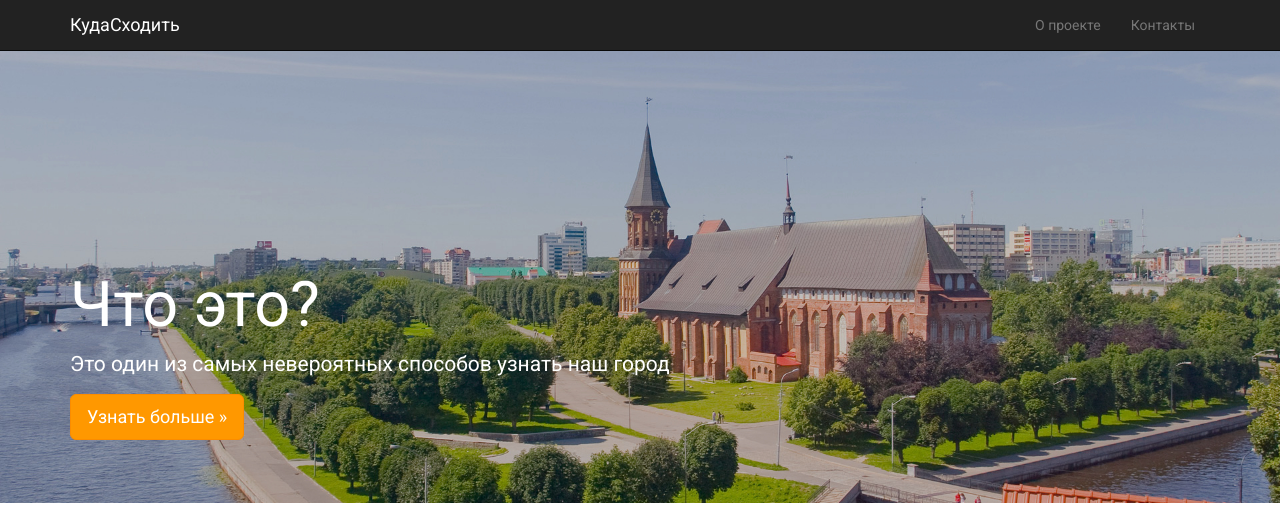
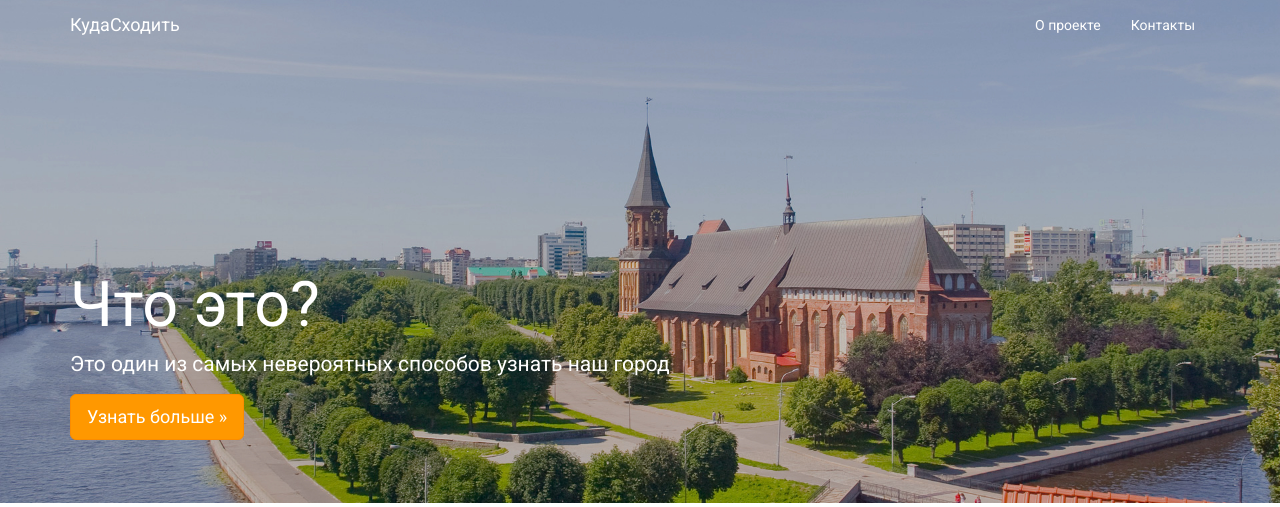
Before and after one commit to NikAntonov/WhereToGoWeb, a PHP site: page / in a window 1280 px wide. Shown: the top 507 px of the page. Run offline with PHP 8.4, Linux system fonts and the light colour scheme; some libraries are stand-ins or nearby versions.

Commit message:
Some re-styling of the main landing page

```diff
--- a/collaboration.html
+++ b/collaboration.html
@@ -26,7 +26,7 @@
 
 <body>
 
-<div class="navbar navbar-inverse navbar-fixed-top" role="navigation">
+<div class="navbar navbar-inverse navbar-fixed-top" id="custom-nav" role="navigation">
     <div class="container">
         <div class="navbar-header">
             <button type="button" class="navbar-toggle collapsed" data-toggle="collapse" data-target=".navbar-collapse">
@@ -68,6 +68,7 @@
         </div>
 
     </div>
+</div>
 <!-- Bootstrap core JavaScript
 ================================================== -->
 <!-- Placed at the end of the document so the pages load faster -->
--- a/css/media.css
+++ b/css/media.css
@@ -31,3 +31,12 @@
     }
 
 }
+
+@media screen and (max-width: 767px){
+    #wrapwrap {
+        padding-top: 50px;
+    }
+    .navbar-fixed-top {
+        z-index: 999;
+    }
+}
--- a/css/styles.css
+++ b/css/styles.css
@@ -87,7 +87,7 @@ input,textarea.input-connectform {
   border-radius: 8px;
   height: 50px;
   width: 100%;
-  border: 3px solid #ff9800;
+  border: 3px none #ff9800;
   padding: 10px;
 }
 
@@ -117,6 +117,67 @@ input, textarea {
   src: url(../fonts/Reef.otf) format("opentype");
 }
 
-h1.jumbotron {
-  font-family: 'Reef', "Open Sans", ;
+#custom-nav {
+  color: #ffffff;
+  background-color: rgba(0,0,0,0);
+  border: 0;
+  box-shadow: none;
+  z-index: 999;
+  -webkit-font-smoothing: antialiased;
+  -moz-osx-font-smoothing: grayscale;
+  -webkit-transition: background .5s ease-in-out, opacity .5s ease;
+  -moz-transition: background .5s ease-in-out, opacity .5s ease;
+  transition: background .5s ease-in-out, opacity .5s ease;
 }
+
+li#custom-nav {
+  color: #ffffff!important;
+}
+
+#custom-nav.container {
+  padding-top: 25px;
+  padding-bottom: 25px;
+  -webkit-transition: padding-top .5s ease, padding-bottom .5s ease;
+  -moz-transition: padding-top .5s ease, padding-bottom .5s ease;
+  transition: padding-top .5s ease, padding-top .5s ease, padding-bottom .5s ease;
+}
+
+#custom-nav.affix {
+  top: 0;
+  min-width: 100%;
+  background-color: #333333;
+  opacity: 1;
+
+  -webkit-transition: background .5s ease-in-out, opacity .5s ease;
+  -moz-transition: background .5s ease-in-out, opacity .5s ease;
+  transition: background .5s ease-in-out, opacity .5s ease;
+}
+
+#custom-nav .dropdown-menu {
+  border-radius: 0;
+  border: none;
+  border-top: 5px solid transparent;
+  background-color: #333333;
+  opacity: 0.8;
+  color: #ffffff;
+  -webkit-box-shadow: none;
+  box-shadow: none;
+  padding-top: 0;
+}
+
+.navbar-toggle {
+  border: none;
+  background-color: transparent;
+}
+
+.navbar-collapse {
+  border: none;
+}
+
+.collapse {
+  background-color: transparent;
+}
+
+.navbar-inverse .navbar-nav>li>a {
+  color: white;
+}
--- a/index.html
+++ b/index.html
@@ -22,11 +22,26 @@
     <script src="https://oss.maxcdn.com/html5shiv/3.7.2/html5shiv.min.js"></script>
     <script src="https://oss.maxcdn.com/respond/1.4.2/respond.min.js"></script>
     <![endif]-->
+
+    <script src="https://ajax.googleapis.com/ajax/libs/jquery/1.11.1/jquery.min.js"></script>
+    <script src="js/bootstrap.min.js"></script>
+
+    <script>
+        $(window).scroll(function() {
+            if ($(".navbar").offset().top > 200) {
+                $('#custom-nav').addClass('affix');
+                $(".navbar-fixed-top").addClass("top-nav-collapse");
+            } else {
+                $('#custom-nav').removeClass('affix');
+                $(".navbar-fixed-top").removeClass("top-nav-collapse");
+            }
+        });
+    </script>
 </head>
 
 <body>
 
-<div class="navbar navbar-inverse navbar-fixed-top" role="navigation">
+<div class="navbar navbar-inverse navbar-fixed-top" id="custom-nav" role="navigation">
     <div class="container">
         <div class="navbar-header">
             <button type="button" class="navbar-toggle collapsed" data-toggle="collapse" data-target=".navbar-collapse">
@@ -37,7 +52,7 @@
             </button>
             <a class="navbar-brand" href="index.html">КудаСходить</a>
         </div>
-        <div class="collapse navbar-collapse navbar-right" id="controls">
+        <div class="collapse navbar-collapse navbar-right custom-controls" id="controls">
             <ul class="nav navbar-nav">
                 <li><a href="index.html#about">О проекте</a></li>
                 <li><a href="index.html#jumbotron-contact">Контакты</a></li>
@@ -151,8 +166,6 @@
 <!-- Bootstrap core JavaScript
 ================================================== -->
 <!-- Placed at the end of the document so the pages load faster -->
-<script src="https://ajax.googleapis.com/ajax/libs/jquery/1.11.1/jquery.min.js"></script>
-<script src="js/bootstrap.min.js"></script>
 <!--Google Analytics Platform-->
 <script>
     (function(i,s,o,g,r,a,m){i['GoogleAnalyticsObject']=r;i[r]=i[r]||function(){
@@ -162,7 +175,6 @@
 
     ga('create', 'UA-83919999-1', 'auto');
     ga('send', 'pageview');
-
 </script>
 <!-- IE10 viewport hack for Surface/desktop Windows 8 bug -->
 <script src="js/ie10-viewport-bug-workaround.js"></script>
```
